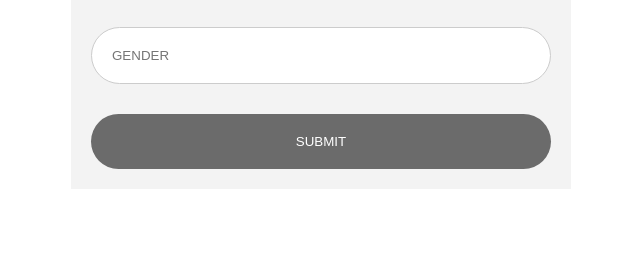
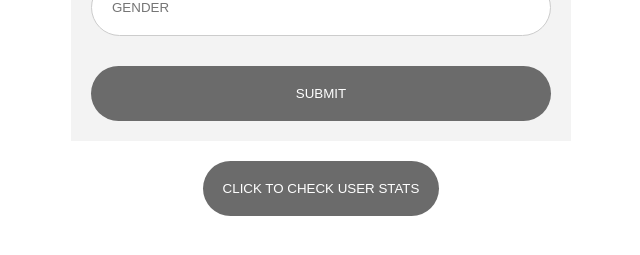
Before and after one commit to Bhawna-V2/Javascript-Assignment1, a plain HTML site: page index.html in a window 1280 px wide. Shown: the part 395-650 px from the top of the page, without its empty margins (319-959 px from the left). Drawn offline with Linux system fonts and the light colour scheme.

Commit message:
array practice

```diff
--- a/index.html
+++ b/index.html
@@ -21,6 +21,8 @@
 
         <section class="result">
             <div id="result"></div>
+            <button type="button" class="btn" onclick="showUsersData()">Click to check user stats</button>
+            <div id="userStat"></div>
         </section>
     </section>
     <script src="index.js"></script>
--- a/index.js
+++ b/index.js
@@ -28,3 +28,60 @@ function showUserData() {
 //     <p>Last Name: ${lastName1}</p>
 //     <p>Gender : ${gender1}</p> `
 // }
+
+
+// Array Practice
+
+function showUsersData() {
+    var names = [
+        {
+            name: "Bhawna Gupta",
+            id: 101,
+            position: "Front End Developer",
+            salary: 35000,
+        },
+        {
+            name: "Praveen Kumar",
+            id: 102,
+            position: "Messaging Administartor",
+            salary: 55000,
+        },
+        {
+            name: "Mahi Garg",
+            id: 103,
+            position: "Sr. Software Engineer",
+            salary: 85000,
+        },
+        {
+            name: "Mahir Garg",
+            id: 104,
+            position: "Jr. Software Engineer",
+            salary: 15000,},
+        {
+            name: "Ansh Gupta",
+            id: 105,
+            position: "Jr. Front End Developer",
+            salary: 25000,
+        },
+    ]
+
+
+    for(var i=0; i < names.length; i++) {
+
+        if (names[i].salary > 30000) {
+            console.log(names[i].salary);
+
+            //document.write (names[i].salary + " , ")
+
+            let stat = document.getElementById("userStat");
+            stat.innerHTML =
+            `<p> ${names[i].salary} </p>`;
+        } else {
+            //document.write (names[i].salary + " , ")
+        }
+
+        //console.log(names[i]);
+    }
+
+
+}
--- a/scss/style.scss
+++ b/scss/style.scss
@@ -67,9 +67,14 @@ body {
     &:hover {
         background-color: #ffffff;
         color: #6b6b6b;
+        box-shadow: 1px 2px 8px 0px rgba(0,0,0,0.2);
     }
 }
 
 .result {
     display: flex;
+    flex-direction: column;
+    button {
+        margin: 20px 0;
+    }
 }
```
Also changed, not shown: css/style.css, 1 other file.
